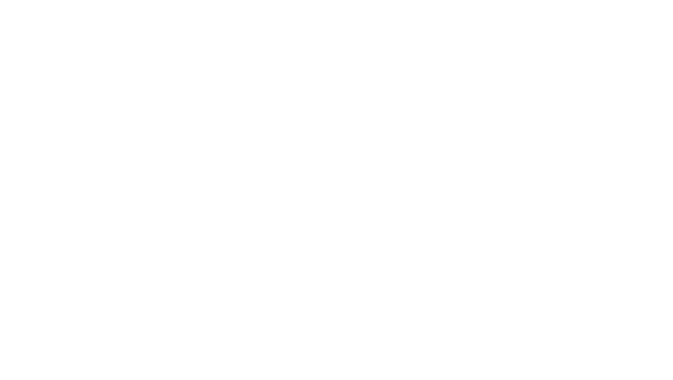
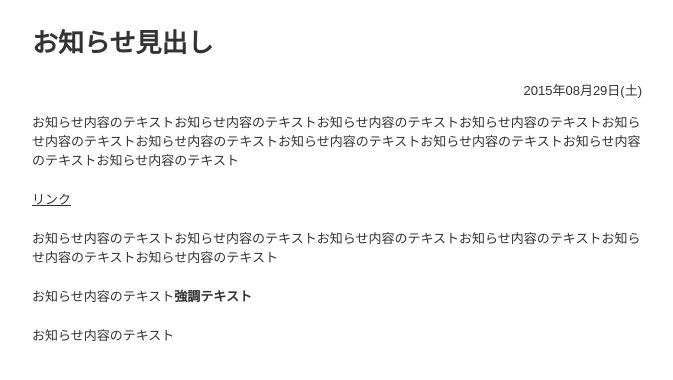
Before and after one commit to sacss/sacss-vol67, a plain HTML site: page html/detail.html in a window 1280 px wide. Shown: the whole page, without its empty margins (143-816 px from the left). Drawn offline with Linux system fonts and the light colour scheme.

Commit message:
detailページの、「お知らせ見出し」辺りを作成しました。

```diff
--- a/html/common/css/style.css
+++ b/html/common/css/style.css
@@ -0,0 +1,44 @@
+/* monoscilloscope */
+/* link-style */
+a:link    { color: #333333; text-decoration: underline; }
+a:visited { color: #333333; text-decoration: underline; }
+a:hover   { color: #333333; text-decoration: none; }
+a:active  { color: #333333; text-decoration: none; }
+/* clearfix */
+.cFix:before,.cFix:after { content: " "; display: table;}
+.cFix:after { clear: both;}
+.cFix { *zoom: 1;}
+
+.detail .l-container {
+  width: 960px;
+  margin: 0 auto;
+}
+.detail .l-contents {
+  width: 610px;
+  margin-bottom: 30px;
+  padding: 0 15px;
+}
+.detail .detail-title {
+  font-size: 26px;
+  color: #333;
+}
+.detail .date-wrap {}
+.detail .date-wrap .date-inner {
+  float: right;
+  font-size: 13px;
+  color: #333;
+}
+.detail .text-wrap {
+  font-size: 13px;
+  color: #333;
+}
+.detail .text-inner {
+  margin-bottom: 20px;
+}
+.detail .text-inner:last-child {
+  margin-bottom: 0;
+}
+.detail .text-inner .text-bold {
+  font-weight: bold;
+}
+/* monoscilloscope */
--- a/html/detail.html
+++ b/html/detail.html
@@ -6,7 +6,7 @@
   <link rel="stylesheet" href="common/css/normalize.css">
   <link rel="stylesheet" href="common/css/style.css">
 </head>
-<body>
+<body class="detail">
 
 <div class="l-header">
   <div class="l-inner">
@@ -24,6 +24,36 @@
   <div class="l-inner">
     <div class="l-contents">
 
+      <h2 class="detail-title">お知らせ見出し</h2>
+
+      <div class="date-wrap cFix">
+        <div class="date-inner">2015年08月29日(土)</div>
+      </div><!-- /.date-wrap -->
+
+      <div class="text-wrap">
+
+        <div class="text-inner">
+          <p>お知らせ内容のテキストお知らせ内容のテキストお知らせ内容のテキストお知らせ内容のテキストお知らせ内容のテキストお知らせ内容のテキストお知らせ内容のテキストお知らせ内容のテキストお知らせ内容のテキストお知らせ内容のテキスト</p>
+        </div><!-- /.text-inner -->
+
+        <div class="text-inner">
+          <a href="http://google.com" target="_blank">リンク</a>
+        </div><!-- /.text-inner -->
+
+        <div class="text-inner">
+          <p>お知らせ内容のテキストお知らせ内容のテキストお知らせ内容のテキストお知らせ内容のテキストお知らせ内容のテキストお知らせ内容のテキスト</p>
+        </div><!-- /.text-inner -->
+
+        <div class="text-inner">
+          <p>お知らせ内容のテキスト<span class="text-bold">強調テキスト</span></p>
+        </div><!-- /.text-inner -->
+
+        <div class="text-inner">
+          <p>お知らせ内容のテキスト</p>
+        </div><!-- /.text-inner -->
+
+      </div><!-- /.text-wrap -->
+
     </div><!-- /.l-contents -->
     <div class="l-side">
 
```
